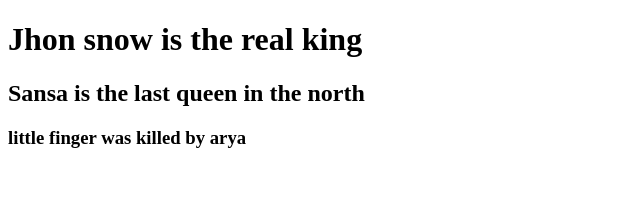
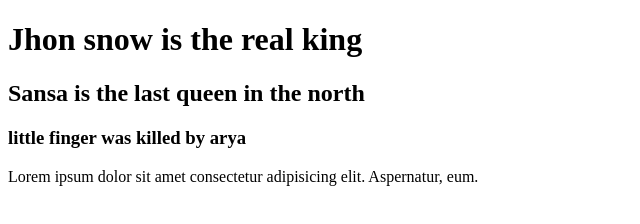
Before and after one commit to FahimAhmed07/my-third-repo, a plain HTML site: page index.html in a window 1280 px wide. Shown: the whole page, without its empty margins (0-640 px from the left). Drawn offline with Linux system fonts and the light colour scheme.

Commit message:
paragraph adeed

```diff
--- a/index.html
+++ b/index.html
@@ -10,5 +10,6 @@
     <h1>Jhon snow is the real king</h1>
     <h2>Sansa is the last queen in the north</h2>
     <h3>little finger was killed by arya</h3>
+    <p>Lorem ipsum dolor sit amet consectetur adipisicing elit. Aspernatur, eum.</p>
 </body>
 </html>
```
